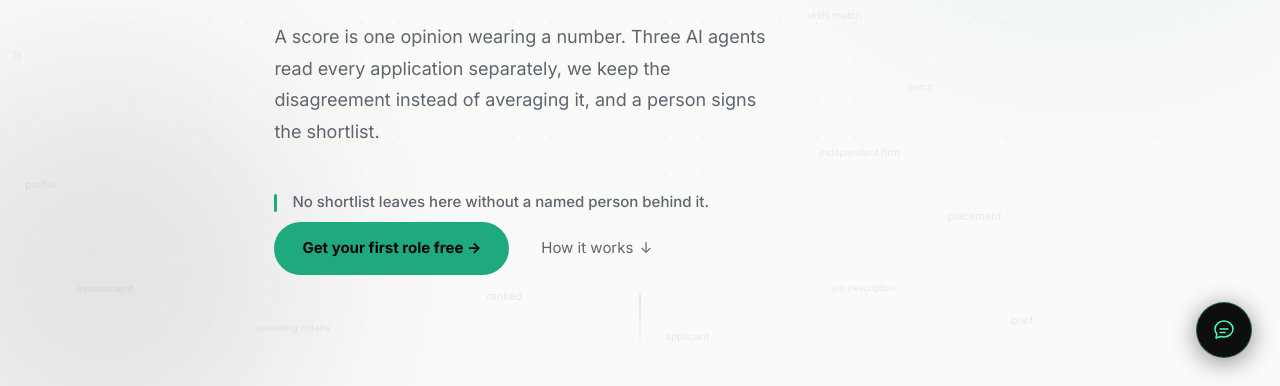
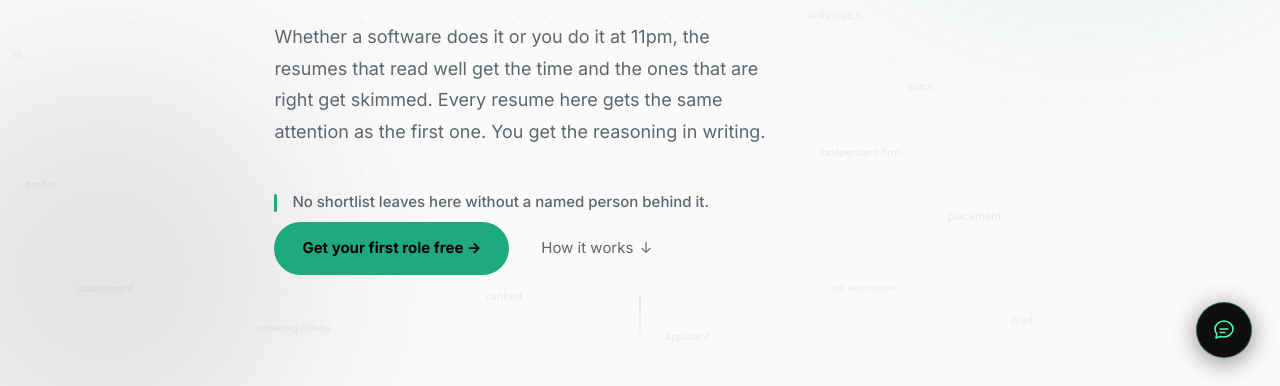
Before and after one commit to Source-Snehal/Superceptron, a website: page recruiter.html in a window 1280 px wide. Shown: the part 414-800 px from the top of the page. Drawn offline with Linux system fonts and the light colour scheme.

Commit message:
Revert "Update hero subheading on recruiter.html"
This reverts commit f881b1c08032c6d13178f081305e4eb4f34433f9.

```diff
--- a/recruiter.html
+++ b/recruiter.html
@@ -951,7 +951,7 @@
                     Nothing gets rejected<br>by a machine.
                 </h1>
                 <p class="hero-sub">
-                    A score is one opinion wearing a number. Three AI agents read every application separately, we keep the disagreement instead of averaging it, and a person signs the shortlist.
+                    Whether a software does it or you do it at 11pm, the resumes that read well get the time and the ones that are right get skimmed. Every resume here gets the same attention as the first one. You get the reasoning in writing.
                 </p>
                 <p class="rec-proof">No shortlist leaves here without a named person behind it.</p>
                 <div class="hero-actions">
```
